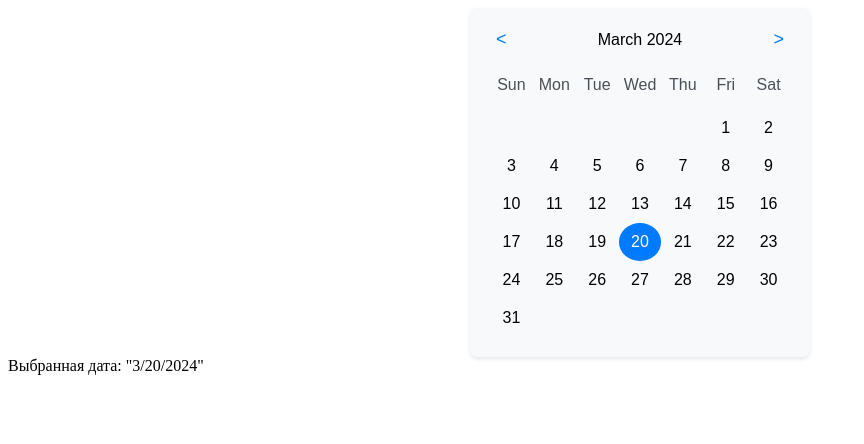
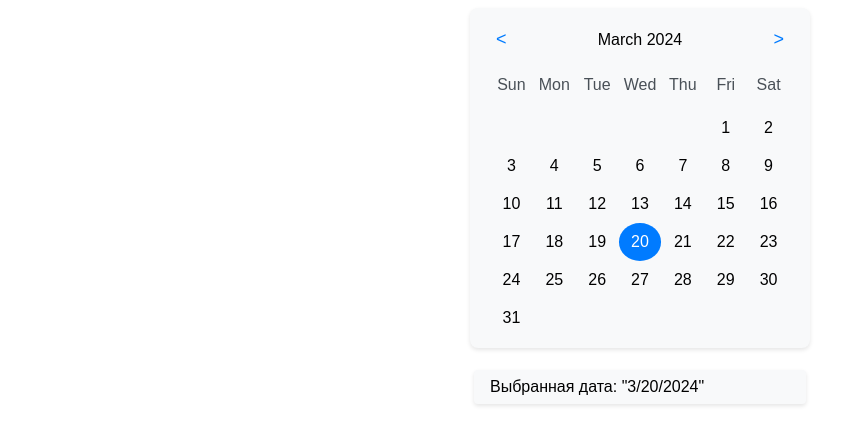
Before and after one commit to cauchzira/calendar_vue, a Vue app: page / in a window 1280 px wide. Shown: the top 444 px of the page, without its empty margins (0-864 px from the left). Built offline with nearby package versions, Linux system fonts and the light colour scheme.

Commit message:
fix layout

```diff
--- a/src/App.vue
+++ b/src/App.vue
@@ -1,7 +1,7 @@
 <template>
   <div>
     <Calendar :date="selectedDate" @selected="onSelected"/>
-    <div>Выбранная дата: "{{selectedDate}}"</div>
+    <div class="selected-date">Выбранная дата: "{{selectedDate}}"</div>
   </div>
 </template>
 
@@ -26,3 +26,17 @@ export default {
   }
 };
 </script>
+
+<style>
+.selected-date {
+  margin: 22px auto;
+  width: 300px;
+  display: block;
+  padding: 8px 16px;
+  border-radius: 4px;
+  background-color: #f8f9fa;
+  box-shadow: 0 2px 4px rgba(0, 0, 0, 0.1);
+  font-family: Arial, sans-serif;
+  font-size: 16px;
+}
+</style>
--- a/src/components/Calendar.vue
+++ b/src/components/Calendar.vue
@@ -51,7 +51,7 @@ export default {
 
     const daysOfWeek = {
       en: ["Sun", "Mon", "Tue", "Wed", "Thu", "Fri", "Sat"],
-      ru: ["Вс", "Пн", "Вт", "Ср", "Чт", "Пт", "Сб"]
+      ru: ["Пн", "Вт", "Ср", "Чт", "Пт", "Сб", "Вс"]
     }
 
     const currentMonth = computed(() => {
@@ -67,7 +67,7 @@ export default {
       const year = currentDate.value.getFullYear();
       const month = currentDate.value.getMonth();
       const daysIsMonth = new Date(year, month + 1, 0).getDate();
-      const startDatOfWeek = new Date(year, month, 1).getDay();
+      const startDatOfWeek = new Date(year, month, currentLanguage.value === 'en' ? 1 : 0).getDay();
       const days = []
 
       for (let i = 1; i <= daysIsMonth; i++) {
@@ -82,13 +82,19 @@ export default {
     })
 
 
+    const changeMonth = (direction) => {
+      const newDate = new Date(currentDate.value.getFullYear(), currentDate.value.getMonth() + direction, 1);
+      selectedDate.value = newDate.getMonth() === new Date().getMonth() ? new Date() : null;
+      currentDate.value = newDate;
+    };
+
     const prevMonth = () => {
-      currentDate.value = new Date(currentDate.value.getFullYear(), currentDate.value.getMonth() - 1, 1);
-    }
+      changeMonth(-1);
+    };
 
     const nextMonth = () => {
-      currentDate.value = new Date(currentDate.value.getFullYear(), currentDate.value.getMonth() + 1,  1);
-    }
+      changeMonth(1);
+    };
 
     const selectDate = (day) => {
       if(day) {
@@ -128,6 +134,7 @@ export default {
 .calendar {
   font-family: Arial, sans-serif;
   max-width: 300px;
+  height: 300px;
   margin: 0 auto;
   padding: 20px;
   border-radius: 8px;
```
